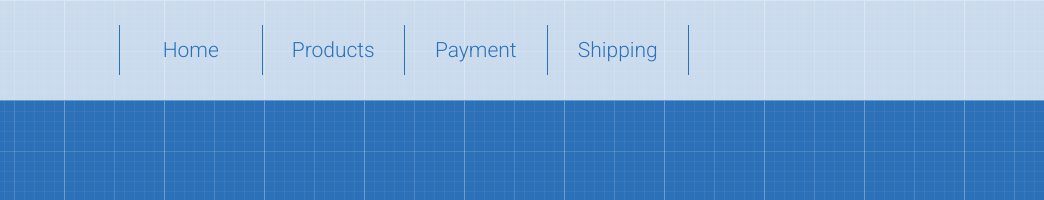
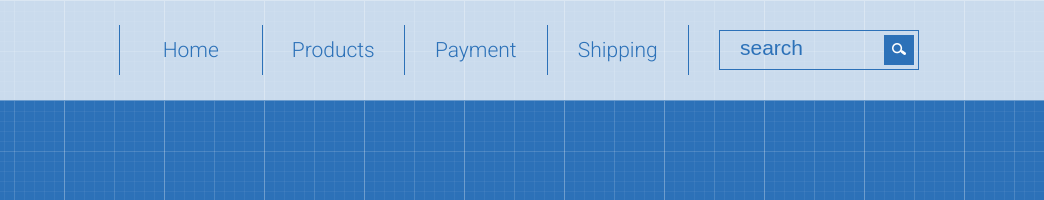
Before and after one commit to darynakondor/shop-project, a plain HTML site: page index.html in a window 1280 px wide. Shown: the top 200 px of the page, 236-1280 px from the left. Drawn offline with Linux system fonts and the light colour scheme.

Commit message:
add the search box

```diff
--- a/index.html
+++ b/index.html
@@ -29,7 +29,16 @@
                         </ul>
                     </nav>
                 </div>
-                <div class="col-md-3"></div>
+                <div class="col-md-3">
+                    <div class="search">
+                        <form class="form" action="">
+                            <input class="input-search" type="text" placeholder="search" name="search">
+                            <button class="btn-search" type="submit">
+                                <img src="image/icon (4).png" alt="">
+                            </button>
+                        </form>
+                    </div>
+                </div>
             </div>
         </div>
     </header>
--- a/style.css
+++ b/style.css
@@ -79,3 +79,38 @@ body {
     background-color: #2c71b8;
     color: #ffffff;
 }
+
+.form {
+    margin: 5px 0px;
+    position: relative;
+}
+
+.input-search {
+    width: 200px;
+    height: 40px;
+    border: solid 1px #2c71b8;
+    padding: 0;
+    background-color: transparent;
+}
+
+::placeholder {
+    font-size: 21px;
+    font-weight: 300;
+    color: #2c71b8;
+    padding-left: 20px;
+}
+
+.btn-search {
+    padding: 0;
+    width: 30px;
+    height: 30px;
+    background-color: #2c71b8;
+    border: none;
+    position: absolute;
+    left: 165px;
+    top: 5px;
+}
+
+.btn-search {
+    cursor: pointer;
+}
```
